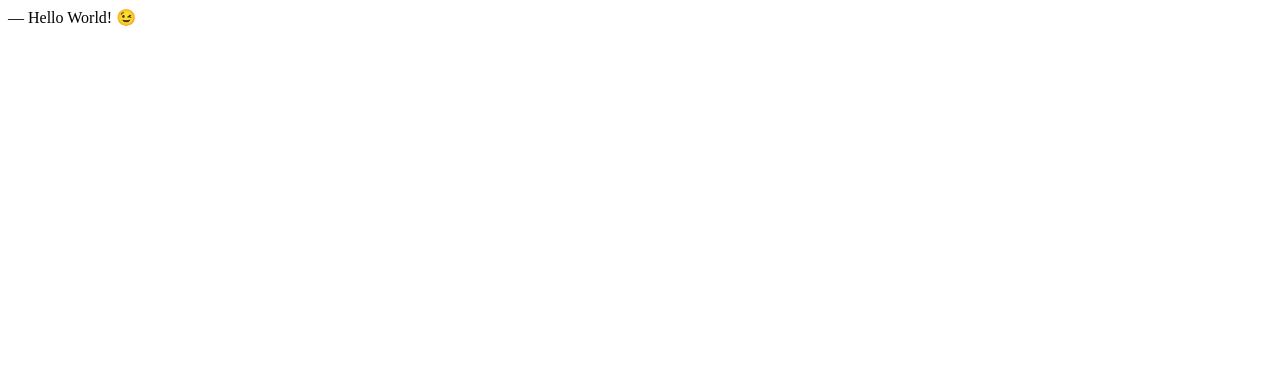
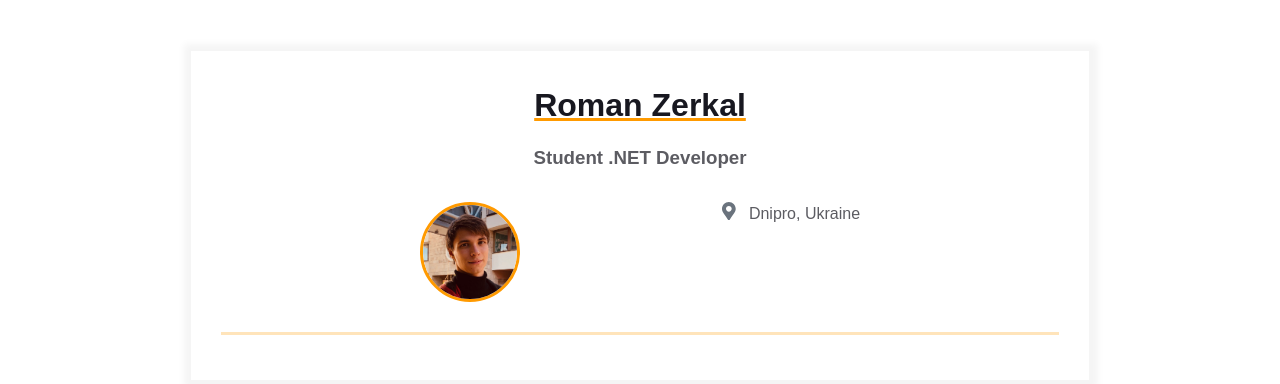
Before and after one commit to Zerrkal/homepage, a plain HTML site: page index.html in a window 1280 px wide. Drawn offline with Linux system fonts and the light colour scheme.

Commit message:
Added name, city, foto

```diff
--- a/index.html
+++ b/index.html
@@ -1,10 +1,42 @@
 <!DOCTYPE html>
 <html>
   <head>
+    <link rel="stylesheet" href="styles.css">
+    <meta name="viewport" content="width=device-width, initial-scale=1" />
     <meta charset="UTF-8" />
     <title>Résumé</title>
   </head>
   <body>
-    ― Hello World! &#x1F609;
+    <main>
+      <div class="resume">
+        <div class="container">
+          <div class="resume__block">
+            <h1 class="contact-info__header">Roman Zerkal</h1>
+            <h3 class="contact-info__sub-header">Student .NET Developer</h3>
+
+            <div class="contact_info_container fh">
+              <div class="contact-info__block"></div>
+
+              <div class="contact-info__block contact-info__block--center">
+                <img class="contact-info__avatar" src="Avatar/avatar.png" alt="Avatar">
+              </div>
+
+              <div class="contact-info__block">
+                <a href="" rel="author" class="contact-info__item">
+                  <div class="contact-info__item-icon-wrapper">
+                    <svg class="contact-info__item-icon" xmlns="http://www.w3.org/2000/svg" viewBox="0 0 384 512">
+                      <path
+                        d="M172.268 501.67C26.97 291.031 0 269.413 0 192 0 85.961 85.961 0 192 0s192 85.961 192 192c0 77.413-26.97 99.031-172.268 309.67-9.535 13.774-29.93 13.773-39.464 0zM192 272c44.183 0 80-35.817 80-80s-35.817-80-80-80-80 35.817-80 80 35.817 80 80 80z">
+                      </path>
+                    </svg>
+                  </div>
+                  <span>Dnipro, Ukraine</span>
+                </a>
+              </div>
+            <div>
+          <div>
+        <div>
+      </div>
+    </main>
   </body>
 </html>
```
Also changed, not shown: Avatar/avatar.png (added).
